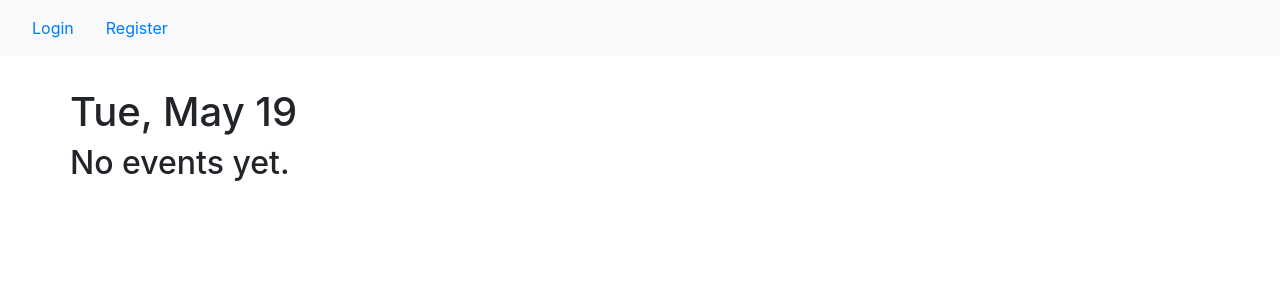
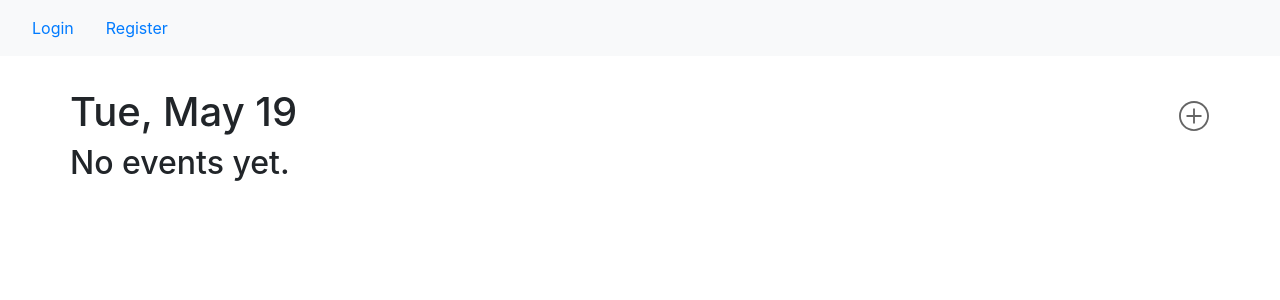
Before and after one commit to padulkemid/trakka, a React (Create React App) app in the folder client/: page /dashboard in a window 1280 px wide. Shown: the top 300 px of the page. Built offline with nearby package versions, Linux system fonts and the light colour scheme.

Commit message:
Dashboard Add Edit Btn

```diff
--- a/client/src/App.css
+++ b/client/src/App.css
@@ -72,6 +72,7 @@
     "desc desc desc";
   padding: 1em;
   margin: 1em 0;
+  cursor: pointer;
 }
 
 .card .title {
@@ -87,3 +88,91 @@
   grid-area: desc;
   margin: 0;
 }
+
+.card .edit {
+  grid-area: 1 / 1 / 3 / 4;
+  margin: 0;
+  display: flex;
+  align-items: center;
+  justify-content: center;
+  background: rgba(255, 255, 255, 0.6);
+  opacity: 0;
+}
+
+.card:hover .edit {
+  opacity: 1;
+}
+
+.card .edit p {
+  margin: 0;
+}
+
+.dashboard {
+  display: grid;
+  grid-template-columns: auto 1fr auto;
+  grid-template-rows: auto 1fr;
+  grid-template-areas:
+    "title . plus-btn"
+    "card-list card-list card-list";
+}
+
+.dashboard .title {
+  grid-area: title;
+}
+
+.dashboard .plus-btn {
+  grid-area: plus-btn;
+  display: grid;
+  grid-template-columns: auto 1fr;
+  grid-template-rows: 1fr;
+  grid-template-areas: "label btn";
+  opacity: 0.6;
+}
+
+.dashboard .plus-btn .label {
+  grid-area: label;
+  opacity: 0;
+  display: flex;
+  align-items: center;
+  margin: 0 1em;
+}
+
+.dashboard .plus-btn .label p {
+  margin: 0;
+  font-size: 1.4em;
+}
+
+.dashboard .plus-btn .btn-container {
+  grid-area: btn;
+  display: flex;
+  align-items: center;
+}
+
+.dashboard .plus-btn .btn {
+  height: 2rem;
+  width: 2rem;
+  padding: 0;
+  border-radius: 50%;
+}
+
+.dashboard .plus-btn .btn img {
+  height: 100%;
+  width: 100%;
+}
+
+.dashboard .plus-btn:hover {
+  opacity: 1;
+}
+
+.dashboard .plus-btn:hover .label {
+  cursor: default;
+  opacity: 1;
+}
+
+.dashboard .card-list {
+  grid-area: card-list;
+}
+
+.transition {
+  transition: all 0.3s ease;
+}
--- a/client/src/components/Card.js
+++ b/client/src/components/Card.js
@@ -1,12 +1,15 @@
 import React, { useState, useEffect } from 'react';
+import {
+    useHistory
+} from "react-router-dom";
 
 export default ({ event }) => {
+    const history = useHistory();
     const [formattedTime, setFormattedTime] = useState('00:00');
 
     useEffect(() => {
         if (event.timestamp) {
-      const convertDate = Number(event.timestamp);
-      setFormattedTime(getFormattedTime(new Date(convertDate)));
+            setFormattedTime(getFormattedTime(new Date(event.timestamp)));
         }
     }, [event]);
 
@@ -19,10 +22,13 @@ export default ({ event }) => {
     };
 
     return (
-    <div className="card">
+        <div className="card" onClick={(e) => { if (event) history.push(`/dashboard/edit/${event.id}`) }}>
             <h4 className="title">{event.title}</h4>
             <h5 className="date">{formattedTime}</h5>
             <p className="desc">{event.description}</p>
+            <div className="edit transition">
+                <h3>Edit</h3>
+            </div>
         </div>
     );
 };
--- a/client/src/pages/Dashboard.js
+++ b/client/src/pages/Dashboard.js
@@ -2,8 +2,12 @@ import React, { useState, useEffect } from 'react';
 import { GET_ALL_EVENTS } from '../schema';
 import { useQuery } from '@apollo/react-hooks';
 import { CardList } from '../components';
+import {
+  useHistory
+} from "react-router-dom";
 
 export default () => {
+  const history = useHistory();
   const { loading, error, data } = useQuery(GET_ALL_EVENTS);
   const [curDate, setCurDate] = useState('');
 
@@ -14,10 +18,28 @@ export default () => {
     setCurDate(dateArray.slice(0, 3).join(' '));
   }, []);
 
+  const testData = {
+    getEvents: [
+      { id: 0, title: "Test", description: "Lorem Ipsum is simply dummy text of the printing a…ldus PageMaker including versions of Lorem Ipsum.", timestamp: "2020-05-19T07:25:44.922Z" },
+      { id: 0, title: "Test", description: "Lorem Ipsum is simply dummy text of the printing a…ldus PageMaker including versions of Lorem Ipsum.", timestamp: "2020-05-19T07:25:44.922Z" },
+      { id: 0, title: "Test", description: "Lorem Ipsum is simply dummy text of the printing a…ldus PageMaker including versions of Lorem Ipsum.", timestamp: "2020-05-19T07:25:44.922Z" },
+      { id: 0, title: "Test", description: "Lorem Ipsum is simply dummy text of the printing a…ldus PageMaker including versions of Lorem Ipsum.", timestamp: "2020-05-19T07:25:44.922Z" },
+    ]
+  }
+
   return (
-    <div className="container">
-      <h1>{curDate}</h1>
-      {data ? <CardList events={data.getEvents} /> : <h2>No events yet.</h2>}
+    <div className="container dashboard">
+      <h1 className="title">{curDate}</h1>
+      <div className="plus-btn transition">
+        <div className="label transition">
+          <p >New Event</p>
+        </div>
+        <div className="btn-container transition">
+          <button className="btn" onClick={(e) => { history.push('/dashboard/add') }}><img src={require('../assets/plus.svg')} /></button>
+        </div>
+      </div>
+      {/* {testData ? <CardList events={testData.getEvents} /> : <h2 className='card-list'>No events yet.</h2>} */}
+      {data ? <CardList events={data.getEvents} /> : <h2 className='card-list'>No events yet.</h2>}
     </div>
   );
 };
```
Also changed, not shown: client/src/assets/plus.svg (added). Lines whose indentation alone changed are shown as unchanged.
